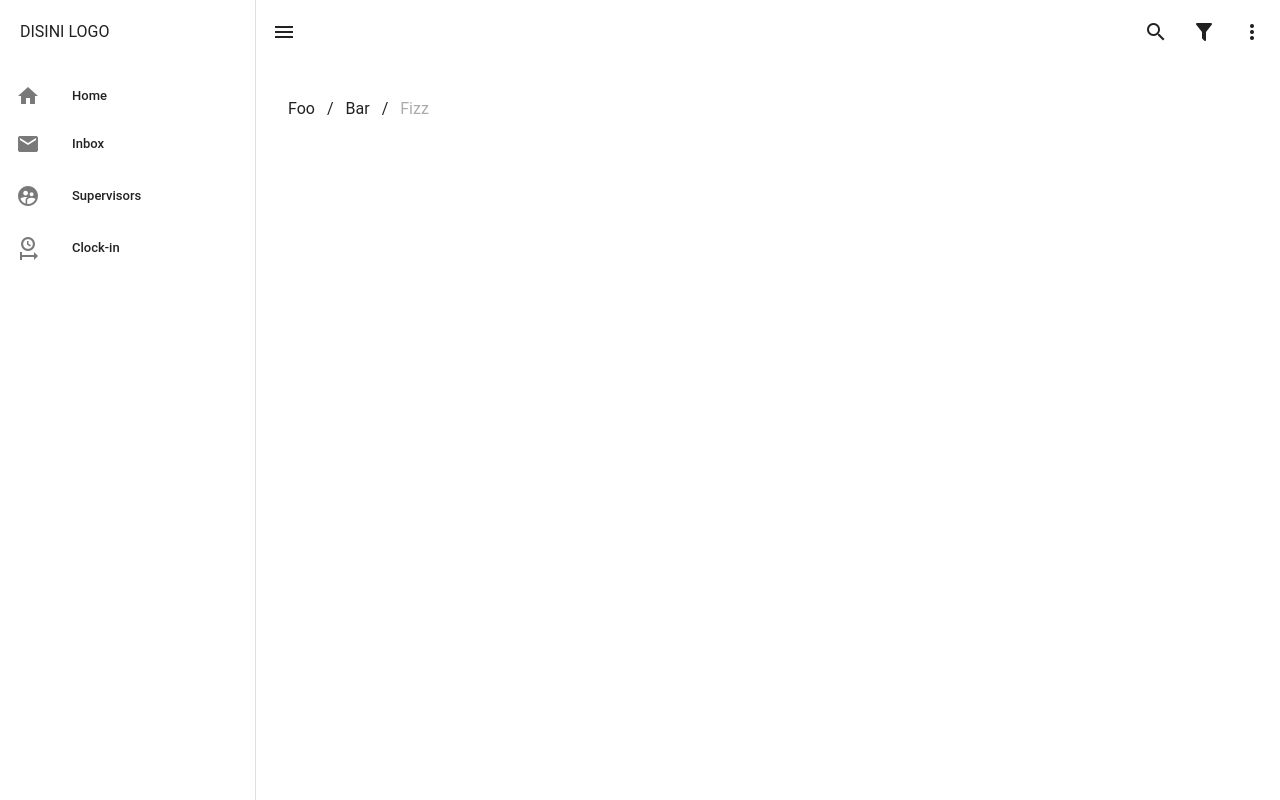
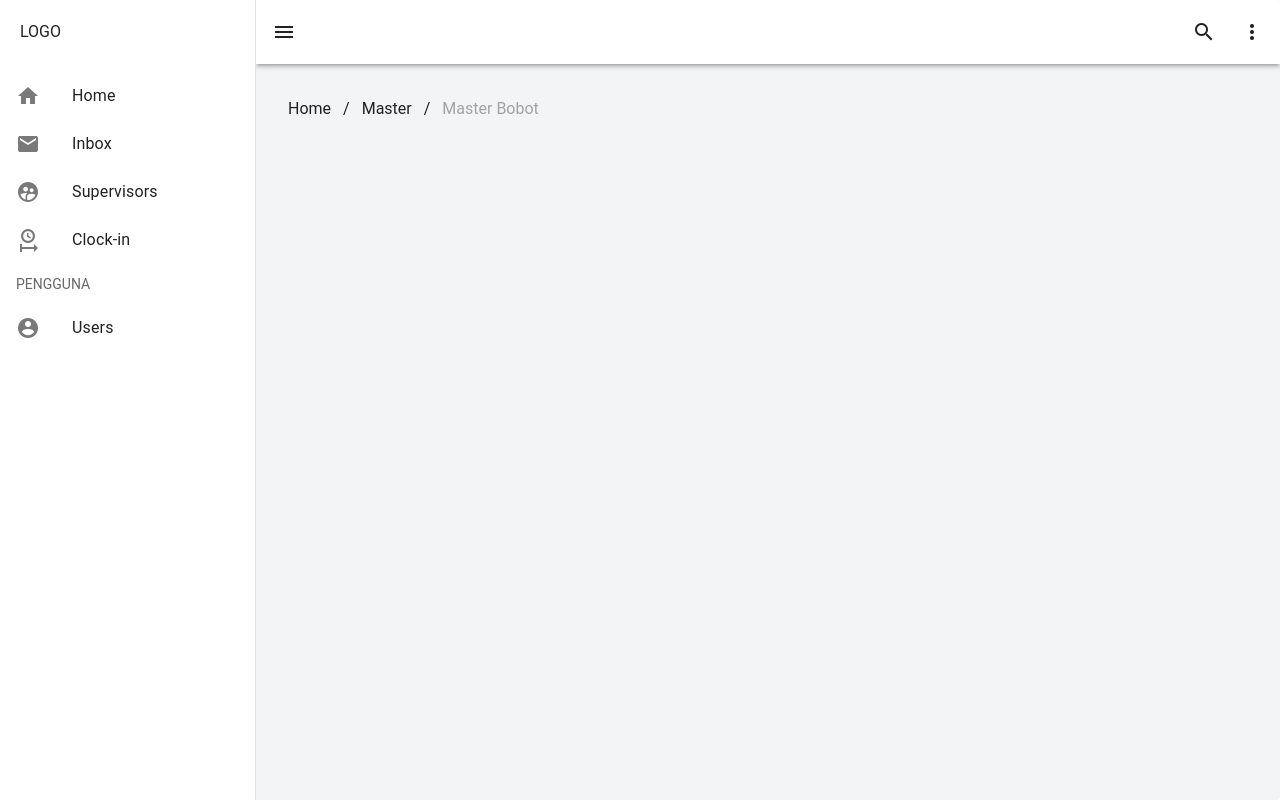
Before and after one commit to ramadhanfegianto/nuxt-penapisan, a Nuxt app: page /master/master-bobot in a window 1280 px wide. Built offline with nearby package versions, Linux system fonts and the light colour scheme; no server answers.

Commit message:
update: scaffolding

```diff
--- a/components/Breadcrumb.vue
+++ b/components/Breadcrumb.vue
@@ -4,8 +4,9 @@ const layoutStore = useLayoutStore()
 
 const breadcrumb = layoutStore.breadcrumb
 
+
 </script>
 
 <template>
-    <v-breadcrumbs :items="['Foo', 'Bar', 'Fizz']"></v-breadcrumbs>
+    <v-breadcrumbs :items="breadcrumb"></v-breadcrumbs>
 </template>
--- a/components/Menu.vue
+++ b/components/Menu.vue
@@ -1,12 +1,45 @@
 <script setup lang="ts">
 
+const props = defineProps(["rail"])
+
+const menus = ref([
+  {
+    icon: "mdi-home",
+    title: "Home",
+    value: "Home",
+    href: "/",
+  },
+  {
+    icon: "mdi-email",
+    title: "Inbox",
+    value: "inbox",
+    href:"/"
+  },
+  {
+    icon: "mdi-account-supervisor-circle",
+    title: "Supervisors",
+    value: "supervisors",
+  },
+  {
+    icon: "mdi-clock-start",
+    title: "Clock-in",
+    value: "clockin",
+  },
+]);
 </script>
 
 <template>
-    <v-list nav>
-        <NuxtLink to="/"><v-list-item prepend-icon="mdi-home" title="Home" value="home"></v-list-item></NuxtLink>
-        <v-list-item prepend-icon="mdi-email" title="Inbox" value="inbox"></v-list-item>
-        <v-list-item prepend-icon="mdi-account-supervisor-circle" title="Supervisors" value="supervisors"></v-list-item>
-        <v-list-item prepend-icon="mdi-clock-start" title="Clock-in" value="clockin"></v-list-item>
-    </v-list>
+  <v-list>
+    <NuxtLink v-for="items in menus" :key="items" to="/"
+      ><v-list-item
+        :prepend-icon="items.icon"
+        :title="items.title"
+        :value="items.value"
+      ></v-list-item
+    ></NuxtLink>
+
+    <v-list-subheader v-if="props.rail">PENGGUNA</v-list-subheader>
+    <v-list-item prepend-icon="mdi-account-circle" title="Users"></v-list-item>
+
+  </v-list>
 </template>
--- a/layouts/admin.vue
+++ b/layouts/admin.vue
@@ -5,18 +5,17 @@ const drawer = ref(true)
 </script>
 
 <template>
-    <v-navigation-drawer elevation="0" left app v-model="drawer"
+    <v-navigation-drawer :rail="!drawer" permanent elevation="0" left app
         :location="$vuetify.display.mobile ? 'bottom' : undefined">
         <!-- Logo -->
         <div class="pa-5">
-            DISINI LOGO
+            LOGO
         </div>
-
         <!-- Menu -->
-        <Menu></Menu>
+        <Menu :rail="drawer"></Menu>
     </v-navigation-drawer>
 
-    <v-app-bar color="light" elevation="0" prominent>
+    <v-app-bar color="light" elevation="3" prominent>
         <v-app-bar-nav-icon variant="text" @click.stop="drawer = !drawer"></v-app-bar-nav-icon>
         <v-toolbar-title></v-toolbar-title>
 
@@ -25,7 +24,7 @@ const drawer = ref(true)
         <template v-if="$vuetify.display.mdAndUp">
             <v-btn icon="mdi-magnify" variant="text"></v-btn>
 
-            <v-btn icon="mdi-filter" variant="text"></v-btn>
+            <!-- <v-btn icon="mdi-filter" variant="text"></v-btn> -->
         </template>
 
         <v-btn icon="mdi-dots-vertical" variant="text"></v-btn>
--- a/layouts/default.vue
+++ b/layouts/default.vue
@@ -1,21 +1,23 @@
 <script setup lang="ts">
-import AdminView from "./admin.vue"
+import AdminView from "./admin.vue";
 
-definePageMeta({
-    middleware: ['check-auth']
-})
-const drawer = ref(true)
+const authStore = useAuthStore();
 
+const adminPage = ref(true) as boolean;
+
+const drawer = ref(true) as boolean;
+
+onMounted(() => {
+  if (authStore.token != "") {
+    adminPage.value = true;
+  }
+});
 </script>
-
-<style scoped>
-
-</style>
 
 <template>
   <v-layout class="rounded rounded-md">
-        <AdminView></AdminView>
-        <v-main>
+    <template v-if="adminPage"><AdminView></AdminView></template>
+    <v-main class="bg-gray-100">
       <v-container fluid>
         <NuxtPage />
       </v-container>
--- a/nuxt.config.ts
+++ b/nuxt.config.ts
@@ -7,7 +7,6 @@ export default defineNuxtConfig({
     transpile: ['vuetify'],
   },
   modules: [
-    '@element-plus/nuxt',
     '@nuxtjs/tailwindcss',
     '@pinia/nuxt',
     (_options, nuxt) => {
--- /dev/null
+++ b/pages/bankeu/index.vue
@@ -0,0 +1,6 @@
+<template>
+    <page>
+        <v-btn>test</v-btn>
+
+    </page>
+</template>
--- a/pages/index.vue
+++ b/pages/index.vue
@@ -1,16 +1,16 @@
 <script lang="ts" setup>
-const layoutStore = useLayoutStore()
-layoutStore.breadcrumb = [{
-    label: "Home",
-    path: "/"
-}]
-
+const layoutStore = useLayoutStore();
+layoutStore.breadcrumb = [
+  {
+    title: "Home",
+    disabled: false,
+    href: "/",
+  },
+];
 </script>
 
 <template>
-    <page>
-        <v-btn>
-            Button
-        </v-btn>
-    </page>
+  <page>
+    <v-btn> Button </v-btn>
+  </page>
 </template>
--- a/pages/master/master-bobot/index.vue
+++ b/pages/master/master-bobot/index.vue
@@ -1,18 +1,26 @@
 <script lang="ts" setup>
+
+definePageMeta({
+    middleware: ['check-auth']
+})
+
 const layoutStore = useLayoutStore()
 layoutStore.breadcrumb = [
         {
-        label: "Home",
-        path: "/",
+          title: 'Home',
+          disabled: false,
+          href: '/',
         },
         {
-        label: "Master",
-        path: "#",
+          title: 'Master',
+          disabled: false,
+          href: '',
         },
         {
-        label: "Master Bobot",
-        path: "/master/master-bobot",
-    }
+          title: 'Master Bobot',
+          disabled: true,
+          href: '',
+        },
       ]
 
 </script>
```
Also changed, not shown: 1 other file (tests, documents, lock files or other folders). Lines whose indentation alone changed are shown as unchanged.
